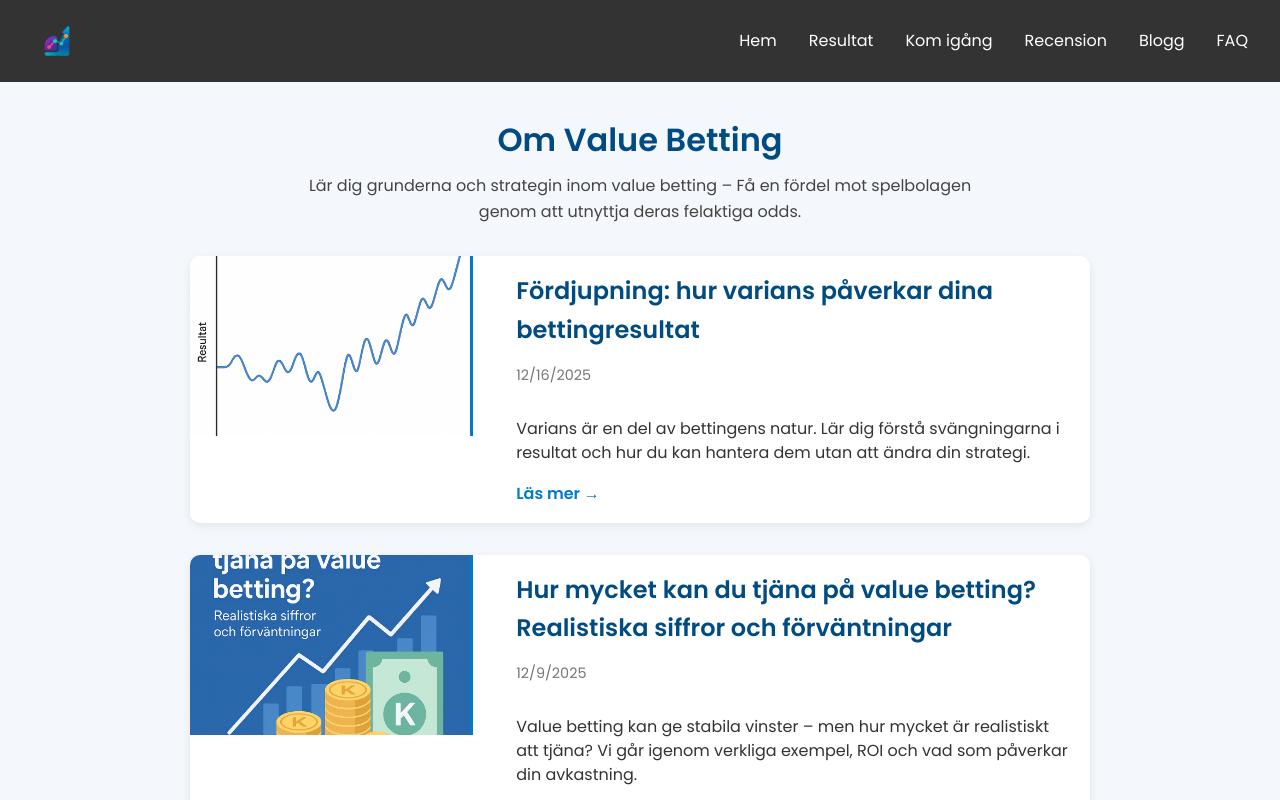
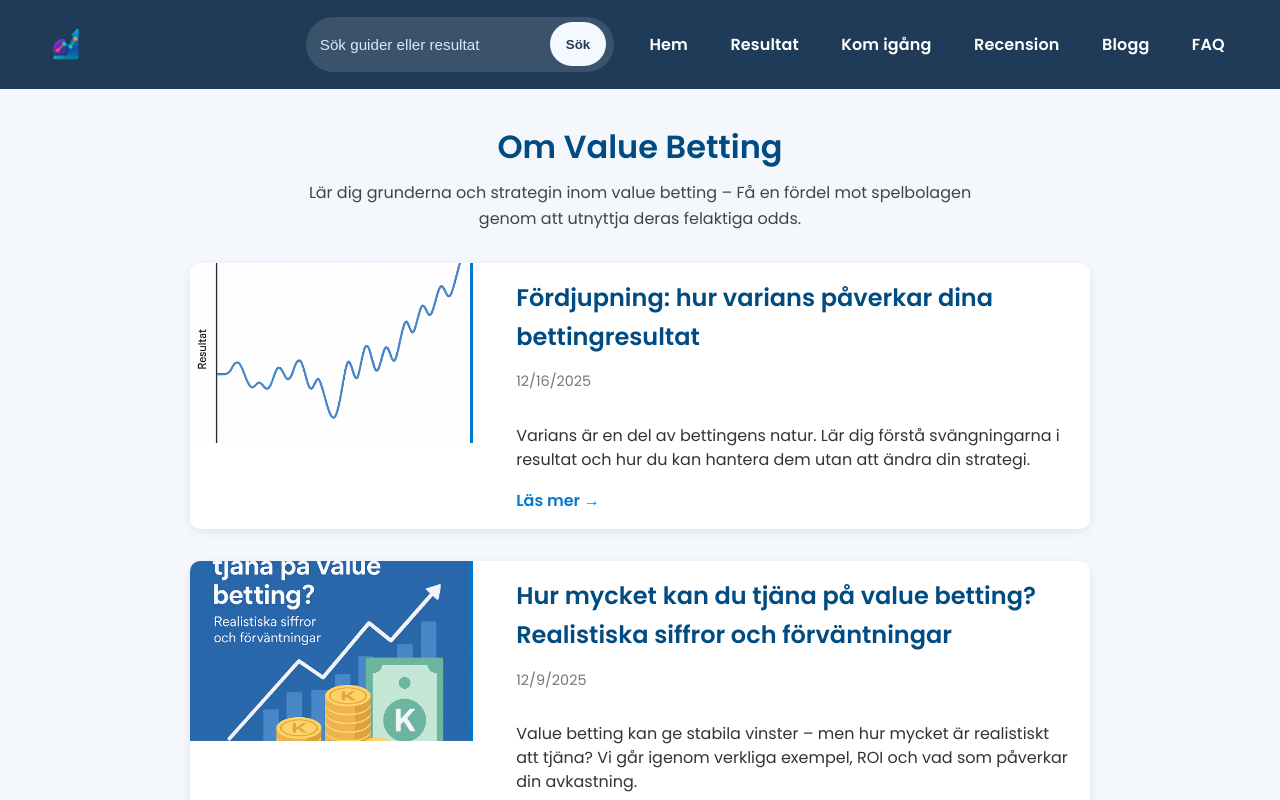
Before and after one commit to andys19a/react-affiliate, a React (Create React App) app: page /blog in a window 1280 px wide. Shown: the top 800 px of the page. Built offline with nearby package versions, Linux system fonts and the light colour scheme.

Commit message:
Improve mobile navigation and accessibility

```diff
--- a/src/App.css
+++ b/src/App.css
@@ -5,6 +5,7 @@ body {
   margin: 0;
   background-color: #fafafa;
   color: #222;
+  font-size: 16px;
 }
 
 body {
@@ -13,6 +14,15 @@ body {
   margin: 0;
   padding: 0;
   line-height: 1.6;
+}
+
+main {
+  padding: 0 1rem 2rem;
+}
+
+img {
+  max-width: 100%;
+  height: auto;
 }
 
 h1, h2, h3 {
--- a/src/components/Header.jsx
+++ b/src/components/Header.jsx
@@ -1,27 +1,58 @@
 
 
 import { Link } from "react-router-dom";
+import { useState } from "react";
 import "../css/Header.css";
 import logo from "../images/logo.png"; // 👈 importera loggan
 
 function Header() {
+  const [isMenuOpen, setIsMenuOpen] = useState(false);
+
+  const closeMenu = () => setIsMenuOpen(false);
+
+  const handleSearchSubmit = (event) => {
+    event.preventDefault();
+  };
+
   return (
     <header className="header">
-      <nav className="nav">
-        <Link to="/" className="logo-link">
-          <img src={logo} alt="Logo" className="logo" />
+      <nav className="nav" aria-label="Huvudmeny">
+        <Link to="/" className="logo-link" onClick={closeMenu}>
+          <img src={logo} alt="ProfitPlay" className="logo" />
         </Link>
 
-        <ul className="nav-list">
-          <li><Link to="/">Hem</Link></li>
-          <li><Link to="/results">Resultat</Link></li>
-          <li><Link to="/start">Kom igång</Link></li>
-          <li><Link to="/recension">Recension</Link></li>
-          <li><Link to="/blog">Blogg</Link></li>
-          <li><Link to="/faq">FAQ</Link></li>
+        <button
+          type="button"
+          className="menu-toggle"
+          onClick={() => setIsMenuOpen((prev) => !prev)}
+          aria-expanded={isMenuOpen}
+          aria-controls="primary-navigation"
+        >
+          {isMenuOpen ? "Stäng" : "Meny"}
+        </button>
 
-        </ul>
+        <div className={`nav-actions ${isMenuOpen ? "open" : ""}`} id="primary-navigation">
+          <form className="nav-search" role="search" onSubmit={handleSearchSubmit}>
+            <label htmlFor="header-search" className="sr-only">Sök</label>
+            <input
+              id="header-search"
+              name="query"
+              type="search"
+              placeholder="Sök guider eller resultat"
+              autoComplete="off"
+            />
+            <button type="submit">Sök</button>
+          </form>
 
+          <ul className="nav-list">
+            <li><Link to="/" onClick={closeMenu}>Hem</Link></li>
+            <li><Link to="/results" onClick={closeMenu}>Resultat</Link></li>
+            <li><Link to="/start" onClick={closeMenu}>Kom igång</Link></li>
+            <li><Link to="/recension" onClick={closeMenu}>Recension</Link></li>
+            <li><Link to="/blog" onClick={closeMenu}>Blogg</Link></li>
+            <li><Link to="/faq" onClick={closeMenu}>FAQ</Link></li>
+          </ul>
+        </div>
       </nav>
     </header>
   );
--- a/src/css/AffiliateButton.css
+++ b/src/css/AffiliateButton.css
@@ -19,6 +19,7 @@
   box-shadow: 0 4px 12px rgba(0, 0, 0, 0.15);
   transition: all 0.3s ease;
   cursor: pointer;
+  min-height: 48px;
 }
 
 /* 🔹 Hover-effekt */
--- a/src/css/Contact.css
+++ b/src/css/Contact.css
@@ -32,7 +32,7 @@
 
 .contact-form input,
 .contact-form textarea {
-  padding: 0.75rem;
+  padding: 0.85rem 0.95rem;
   border: 1px solid #ccc;
   border-radius: 4px;
   font-size: 1rem;
@@ -51,14 +51,26 @@
   background-color: #007acc;
   color: white;
   border: none;
-  padding: 0.9rem;
+  padding: 1rem;
   border-radius: 4px;
   cursor: pointer;
   font-size: 1rem;
   font-weight: 600;
   transition: background 0.3s ease;
+  min-height: 48px;
 }
 
 .contact-form button:hover {
   background-color: #005fa3;
 }
+
+@media (max-width: 640px) {
+  .contact-page {
+    margin: 1.25rem auto;
+    padding: 1.25rem;
+  }
+
+  .contact-page p {
+    font-size: 1rem;
+  }
+}
--- a/src/css/Header.css
+++ b/src/css/Header.css
@@ -1,16 +1,22 @@
 .header {
-  background-color: #333;
-  padding: 1rem 2rem;
+  background-color: #1f3b57;
+  padding: 0.75rem 1.25rem;
+  position: sticky;
+  top: 0;
+  z-index: 20;
 }
 
 .nav {
   display: flex;
   align-items: center;
   justify-content: space-between;
+  gap: 1rem;
+  max-width: 1200px;
+  margin: 0 auto;
 }
 
 .logo {
-  height: 50px; /* justera efter din logga */
+  height: 52px;
   width: auto;
 }
 
@@ -19,10 +25,77 @@
   align-items: center;
 }
 
+.menu-toggle {
+  display: none;
+  background: #fff;
+  color: #1f3b57;
+  border: none;
+  border-radius: 10px;
+  padding: 0.75rem 1rem;
+  font-weight: 600;
+  cursor: pointer;
+  min-height: 44px;
+  min-width: 44px;
+  box-shadow: 0 6px 20px rgba(0,0,0,0.08);
+}
+
+.nav-actions {
+  display: flex;
+  align-items: center;
+  gap: 1.25rem;
+  flex: 1;
+  justify-content: flex-end;
+}
+
+.nav-search {
+  display: flex;
+  align-items: center;
+  gap: 0.5rem;
+  background: rgba(255,255,255,0.12);
+  padding: 0.35rem 0.5rem 0.35rem 0.75rem;
+  border-radius: 999px;
+  transition: background 0.2s ease, box-shadow 0.2s ease;
+}
+
+.nav-search input {
+  background: transparent;
+  border: none;
+  color: #f4f8ff;
+  min-height: 44px;
+  min-width: 0;
+  width: 14rem;
+  font-size: 0.95rem;
+}
+
+.nav-search input::placeholder {
+  color: #dbe7f6;
+}
+
+.nav-search input:focus {
+  outline: none;
+}
+
+.nav-search button {
+  background: #f4f8ff;
+  border: none;
+  color: #1f3b57;
+  border-radius: 999px;
+  padding: 0.55rem 1rem;
+  font-weight: 600;
+  cursor: pointer;
+  min-height: 44px;
+  transition: transform 0.2s ease, box-shadow 0.2s ease;
+}
+
+.nav-search button:hover {
+  transform: translateY(-1px);
+  box-shadow: 0 8px 20px rgba(0,0,0,0.12);
+}
+
 .nav-list {
   list-style: none;
   display: flex;
-  gap: 2rem;
+  gap: 0.75rem;
   margin: 0;
   padding: 0;
 }
@@ -30,9 +103,82 @@
 .nav-list li a {
   color: white;
   text-decoration: none;
-  font-weight: 500;
+  font-weight: 600;
+  letter-spacing: 0.01em;
+  padding: 0.65rem 0.95rem;
+  border-radius: 12px;
+  display: inline-flex;
+  align-items: center;
+  justify-content: center;
+  min-height: 44px;
 }
 
-.nav-list li a:hover {
+.nav-list li a:hover,
+.nav-list li a:focus-visible {
   text-decoration: underline;
+  outline: none;
+  background: rgba(255,255,255,0.12);
 }
+
+.sr-only {
+  position: absolute;
+  width: 1px;
+  height: 1px;
+  padding: 0;
+  margin: -1px;
+  overflow: hidden;
+  clip: rect(0, 0, 0, 0);
+  white-space: nowrap;
+  border: 0;
+}
+
+@media (max-width: 900px) {
+  .nav {
+    align-items: flex-start;
+  }
+
+  .menu-toggle {
+    display: inline-flex;
+    align-items: center;
+  }
+
+  .nav-actions {
+    position: absolute;
+    inset: 100% 1rem auto 1rem;
+    background: #1f3b57;
+    border-radius: 16px;
+    box-shadow: 0 12px 30px rgba(0,0,0,0.2);
+    padding: 1rem;
+    flex-direction: column;
+    align-items: stretch;
+    gap: 1rem;
+    opacity: 0;
+    pointer-events: none;
+    transform: translateY(-8px);
+    transition: opacity 0.25s ease, transform 0.25s ease;
+  }
+
+  .nav-actions.open {
+    opacity: 1;
+    pointer-events: auto;
+    transform: translateY(0);
+  }
+
+  .nav-search {
+    width: 100%;
+    padding: 0.35rem 0.5rem 0.35rem 1rem;
+  }
+
+  .nav-search input {
+    width: 100%;
+  }
+
+  .nav-list {
+    flex-direction: column;
+  }
+
+  .nav-list li a {
+    width: 100%;
+    justify-content: flex-start;
+  }
+}
--- a/src/css/Home.css
+++ b/src/css/Home.css
@@ -1,86 +1,108 @@
 .home-page {
-  max-width: 900px;
-  margin: 2rem auto;
-  padding: 1rem;
-  line-height: 1.6;
-  color: #333;
+  max-width: 960px;
+  margin: 2.25rem auto;
+  padding: clamp(1rem, 2vw, 1.75rem);
+  line-height: 1.7;
+  color: #1b2733;
 }
 
 .home-page h1, .home-page h2 {
-  color: #007acc;
-  margin-top: 2rem;
+  color: #0a5c9d;
+  margin-top: 1.25rem;
+  letter-spacing: -0.01em;
+}
+
+.home-page h1 {
+  font-size: clamp(1.9rem, 3vw, 2.45rem);
+}
+
+.home-page h2 {
+  font-size: clamp(1.4rem, 2.5vw, 1.85rem);
 }
 
 .home-page section {
-  margin-bottom: 2.5rem;
+  margin-bottom: clamp(2rem, 3vw, 3rem);
 }
 
 .home-page ul {
   margin-left: 1.5rem;
+  font-size: 1.02rem;
+}
+
+.intro .subhead {
+  font-size: 1.05rem;
+  color: #30465d;
 }
 
 .cta {
-  background: #f8faff;
+  background: linear-gradient(180deg, #f8faff, #eef5ff);
   text-align: center;
-  padding: 2rem;
-  border-radius: 8px;
-  box-shadow: 0 2px 10px rgba(0,0,0,0.05);
+  padding: 1.75rem;
+  border-radius: 12px;
+  box-shadow: 0 8px 18px rgba(0,0,0,0.06);
 }
 
 .cta h2 {
-  margin-bottom: 1rem;
-}
-
-.hero {
-  position: relative;
-  width: 100%;
-  height: 500px;
-  overflow: hidden;
+  margin-bottom: 0.75rem;
 }
 
 .hero-image {
   width: 100%;
-  height: 100%;
+  height: auto;
+  max-height: 420px;
   object-fit: cover;
-  filter: brightness(0.8);
-}
-
-.hero-text {
-  position: absolute;
-  top: 50%;
-  left: 50%;
-  transform: translate(-50%, -50%);
-  text-align: center;
-  color: white;
-  text-shadow: 0 2px 6px rgba(0, 0, 0, 0.5);
-}
-
-.hero-text h1 {
-  font-size: 2.5rem;
-  margin-bottom: 0.5rem;
-}
-
-.hero-text p {
-  font-size: 1.2rem;
+  border-radius: 12px;
+  filter: brightness(0.9);
+  box-shadow: 0 10px 28px rgba(0,0,0,0.12);
+  margin-top: 1rem;
 }
 
 .quick-links {
   display: flex;
   flex-wrap: wrap;
   justify-content: center;
+  gap: 0.75rem;
+  margin-top: 1.25rem;
 }
 
 .quick-links .chip {
   position: relative;
   color: #004b82;
-  font-weight: 500;
+  font-weight: 600;
   text-decoration: none;
-  padding: 0 10px;
+  padding: 0.65rem 1rem;
+  background: #eef5ff;
+  border-radius: 999px;
+  box-shadow: 0 2px 8px rgba(0,0,0,0.05);
+  min-height: 44px;
 }
 
-/* Lägg till vertikalt streck efter varje länk utom sista */
-.quick-links .chip:not(:last-child)::after {
-  content: "|";
-  color: #bbb;
-  margin-left: 8px;
+.quick-links .chip:focus-visible {
+  outline: 3px solid #9dc8ff;
+  outline-offset: 2px;
 }
+
+.usp-list {
+  display: grid;
+  gap: 0.75rem;
+  padding: 0;
+}
+
+@media (max-width: 768px) {
+  .home-page {
+    margin: 1.25rem auto;
+    padding: 1.25rem;
+  }
+
+  .hero-image {
+    max-height: 260px;
+  }
+
+  .home-page section {
+    margin-bottom: 2rem;
+  }
+
+  .quick-links {
+    justify-content: flex-start;
+  }
+}
```
